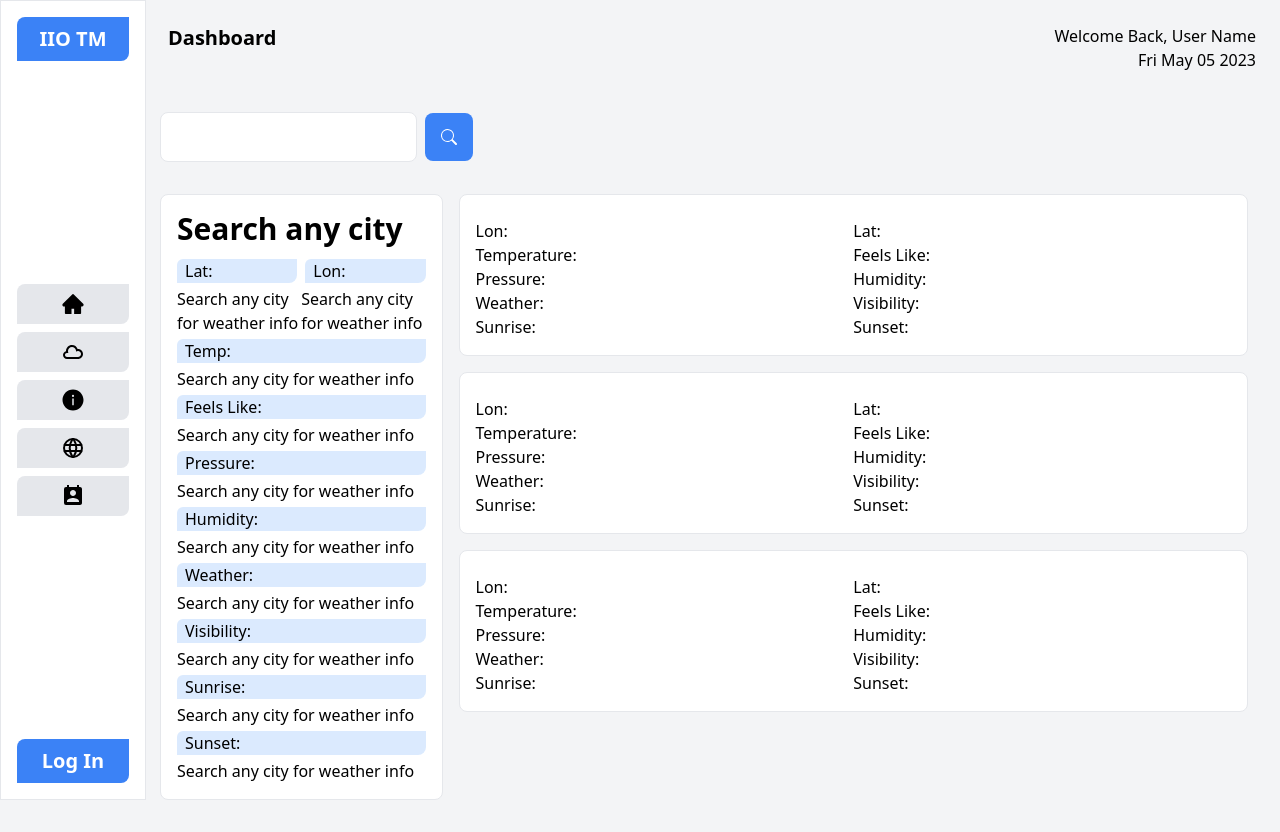
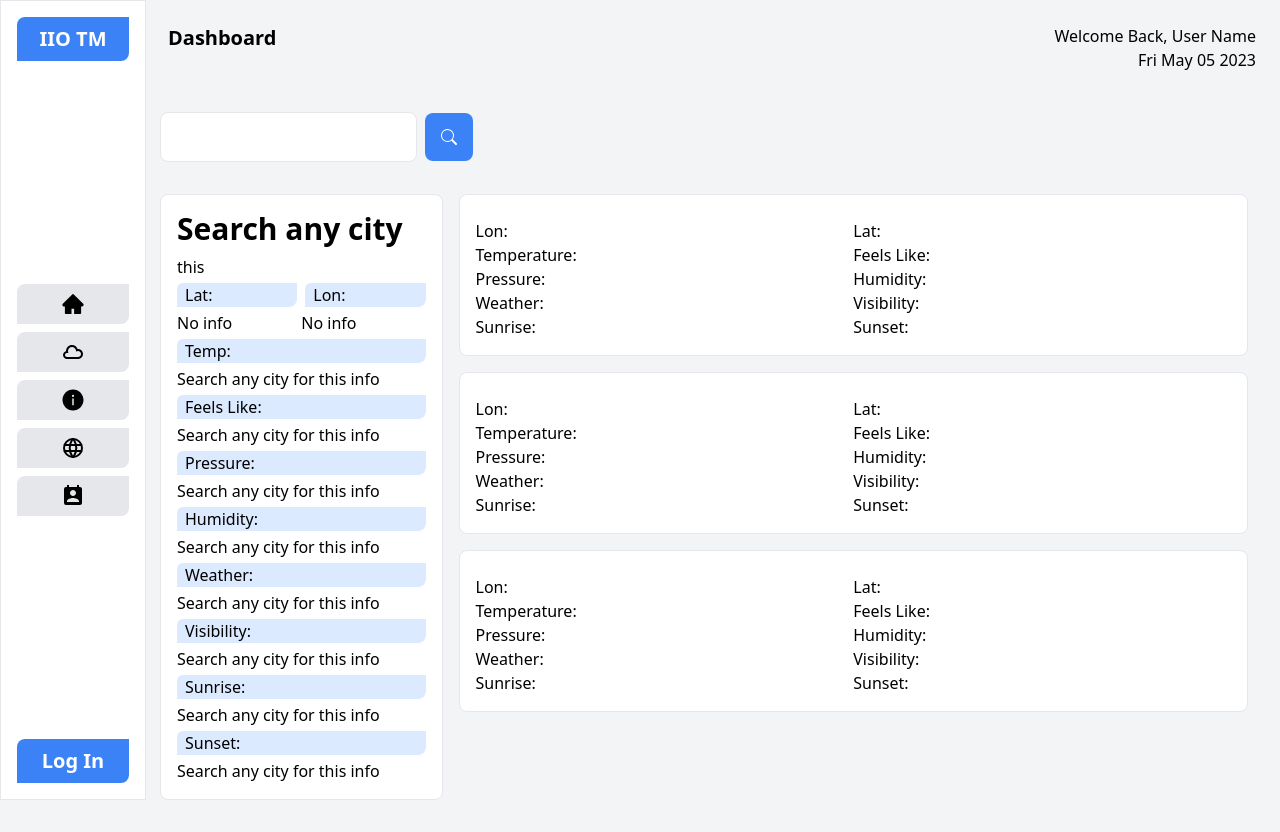
Before and after one commit to nadim-chowdhury/njs-dashboard, a Next.js app: page /weather in a window 1280 px wide. Built offline with nearby package versions, Linux system fonts and the light colour scheme; no server answers.

Commit message:
Add files via upload

```diff
--- a/pages/weather.jsx
+++ b/pages/weather.jsx
@@ -64,31 +64,27 @@ export default function Weather() {
           ) : (
             <h3 className="text-3xl font-bold mb-2">Search any city</h3>
           )}
-
+          this
           <div className="">
             <div className="flex">
               <p className="w-1/2">
                 <span className="bg-blue-100 px-2 rounded-tl-md rounded-br-lg block my-1 mr-1">
                   Lat:{" "}
                 </span>
-                {city.name
-                  ? city.coord?.lat
-                  : "Search any city for weather info"}
+                {city.name ? city.coord?.lat : "No info"}
               </p>
               <p className="w-1/2">
                 <span className="bg-blue-100 px-2 rounded-tl-md rounded-br-lg block my-1 ml-1">
                   Lon:{" "}
                 </span>
-                {city.name
-                  ? city.coord?.lon
-                  : "Search any city for weather info"}
+                {city.name ? city.coord?.lon : "No info"}
               </p>
             </div>
             <p>
               <span className="bg-blue-100 px-2 rounded-tl-md rounded-br-lg block my-1">
                 Temp:
               </span>{" "}
-              {city.name ? city.main?.temp : "Search any city for weather info"}
+              {city.name ? city.main?.temp : "Search any city for this info"}
             </p>
             <p>
               <span className="bg-blue-100 px-2 rounded-tl-md rounded-br-lg block my-1">
@@ -96,7 +92,7 @@ export default function Weather() {
               </span>{" "}
               {city.name
                 ? city.main?.feels_like
-                : "Search any city for weather info"}
+                : "Search any city for this info"}
             </p>
             <p>
               <span className="bg-blue-100 px-2 rounded-tl-md rounded-br-lg block my-1">
@@ -104,7 +100,7 @@ export default function Weather() {
               </span>
               {city.name
                 ? city.main?.pressure
-                : "Search any city for weather info"}
+                : "Search any city for this info"}
             </p>
             <p>
               <span className="bg-blue-100 px-2 rounded-tl-md rounded-br-lg block my-1">
@@ -112,7 +108,7 @@ export default function Weather() {
               </span>
               {city.name
                 ? city.main?.humidity
-                : "Search any city for weather info"}
+                : "Search any city for this info"}
             </p>
             <p>
               <span className="bg-blue-100 px-2 rounded-tl-md rounded-br-lg block my-1">
@@ -120,29 +116,25 @@ export default function Weather() {
               </span>
               {city.name
                 ? city.weather?.[0]?.main
-                : "Search any city for weather info"}
+                : "Search any city for this info"}
             </p>
             <p>
               <span className="bg-blue-100 px-2 rounded-tl-md rounded-br-lg block my-1">
                 Visibility:
               </span>{" "}
-              {city.name ? city.visibility : "Search any city for weather info"}
+              {city.name ? city.visibility : "Search any city for this info"}
             </p>
             <p>
               <span className="bg-blue-100 px-2 rounded-tl-md rounded-br-lg block my-1">
                 Sunrise:{" "}
               </span>
-              {city.name
-                ? city.sys?.sunrise
-                : "Search any city for weather info"}
+              {city.name ? city.sys?.sunrise : "Search any city for this info"}
             </p>
             <p>
               <span className="bg-blue-100 px-2 rounded-tl-md rounded-br-lg block my-1">
                 Sunset:{" "}
               </span>
-              {city.name
-                ? city.sys?.sunset
-                : "Search any city for weather info"}
+              {city.name ? city.sys?.sunset : "Search any city for this info"}
             </p>
           </div>
         </div>
--- a/styles/globals.css
+++ b/styles/globals.css
@@ -7,5 +7,5 @@
   height: 90px;
   margin: 0 auto;
   border-radius: 8px;
-  border: 1px solid #d8d8d8;
+  border: 1px solid #e8e8e8;
 }
```
